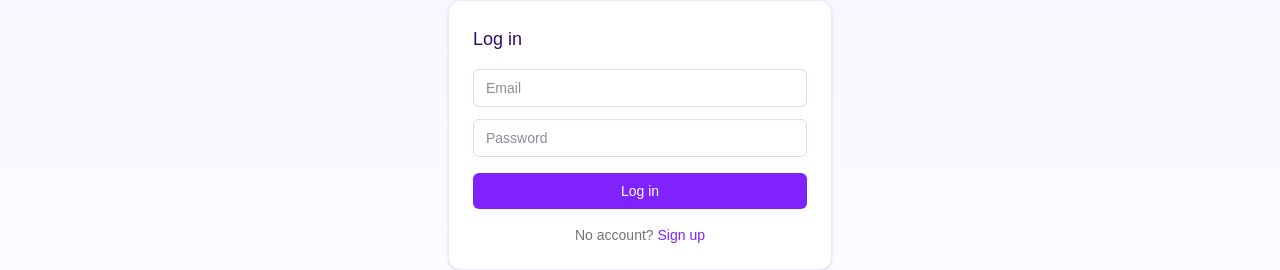
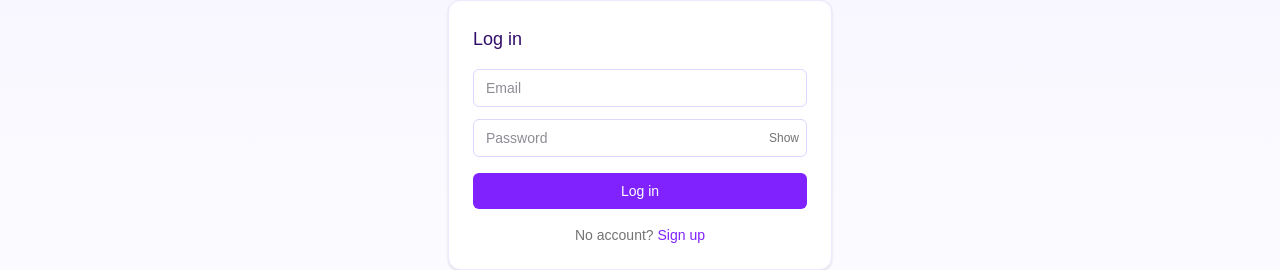
Before and after one commit to Shreg-ai/web, a Next.js app: page /login in a window 1280 px wide. Shown: the part 294-564 px from the top of the page. Built offline with nearby package versions, Linux system fonts and the light colour scheme; no server answers.

Commit message:
Add show/hide toggle to password fields on login and signup

```diff
--- a/src/app/login/page.tsx
+++ b/src/app/login/page.tsx
@@ -1,5 +1,6 @@
 import Link from "next/link";
 import { login } from "@/app/auth/actions";
+import { PasswordInput } from "@/components/PasswordInput";
 
 export default async function LoginPage({
   searchParams,
@@ -21,13 +22,7 @@ export default async function LoginPage({
             required
             className="rounded-md border border-violet-200 px-3 py-2 text-sm focus:border-violet-400 focus:ring-1 focus:ring-violet-400 focus:outline-none"
           />
-          <input
-            name="password"
-            type="password"
-            placeholder="Password"
-            required
-            className="rounded-md border border-violet-200 px-3 py-2 text-sm focus:border-violet-400 focus:ring-1 focus:ring-violet-400 focus:outline-none"
-          />
+          <PasswordInput name="password" placeholder="Password" required />
         </div>
         {error && <p className="mt-3 text-sm text-red-600">{error}</p>}
         <button type="submit" className="mt-4 w-full rounded-md bg-violet-600 px-4 py-2 text-sm font-medium text-white hover:bg-violet-700">
--- a/src/app/signup/page.tsx
+++ b/src/app/signup/page.tsx
@@ -1,5 +1,6 @@
 import Link from "next/link";
 import { signup } from "@/app/auth/actions";
+import { PasswordInput } from "@/components/PasswordInput";
 
 export default async function SignupPage({ searchParams }: { searchParams: Promise<{ error?: string }> }) {
   const { error } = await searchParams;
@@ -25,14 +26,7 @@ export default async function SignupPage({ searchParams }: { searchParams: Promi
             required
             className="rounded-md border border-violet-200 px-3 py-2 text-sm focus:border-violet-400 focus:ring-1 focus:ring-violet-400 focus:outline-none"
           />
-          <input
-            name="password"
-            type="password"
-            placeholder="Password"
-            required
-            minLength={6}
-            className="rounded-md border border-violet-200 px-3 py-2 text-sm focus:border-violet-400 focus:ring-1 focus:ring-violet-400 focus:outline-none"
-          />
+          <PasswordInput name="password" placeholder="Password" required minLength={6} />
         </div>
         {error && <p className="mt-3 text-sm text-red-600">{error}</p>}
         <button type="submit" className="mt-4 w-full rounded-md bg-violet-600 px-4 py-2 text-sm font-medium text-white hover:bg-violet-700">
--- /dev/null
+++ b/src/components/PasswordInput.tsx
@@ -0,0 +1,36 @@
+"use client";
+
+import { useState } from "react";
+
+interface PasswordInputProps {
+  name: string;
+  placeholder?: string;
+  required?: boolean;
+  minLength?: number;
+}
+
+/** A password input with a show/hide toggle, so users can verify what they actually typed before submitting. */
+export function PasswordInput({ name, placeholder = "Password", required, minLength }: PasswordInputProps) {
+  const [visible, setVisible] = useState(false);
+
+  return (
+    <div className="relative">
+      <input
+        name={name}
+        type={visible ? "text" : "password"}
+        placeholder={placeholder}
+        required={required}
+        minLength={minLength}
+        className="w-full rounded-md border border-violet-200 px-3 py-2 pr-14 text-sm focus:border-violet-400 focus:ring-1 focus:ring-violet-400 focus:outline-none"
+      />
+      <button
+        type="button"
+        onClick={() => setVisible((v) => !v)}
+        className="absolute top-1/2 right-2 -translate-y-1/2 text-xs text-neutral-500 hover:text-violet-700"
+        aria-label={visible ? "Hide password" : "Show password"}
+      >
+        {visible ? "Hide" : "Show"}
+      </button>
+    </div>
+  );
+}
```
